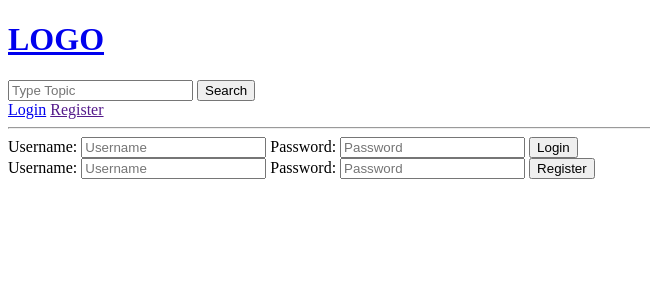
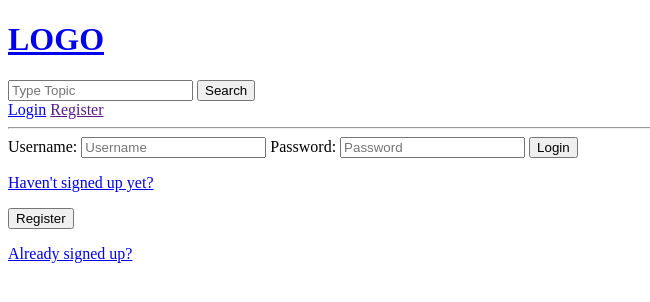
Before and after one commit to AGranjaL/foroGym, a Django app: page /login/ in a window 1280 px wide. Shown: the top 302 px of the page, without its empty margins (0-650 px from the left). Run offline with Django 3.2, Linux system fonts and the light colour scheme.

Commit message:
addded registration need to make that work

```diff
--- a/base/templates/base/login_registration.html
+++ b/base/templates/base/login_registration.html
@@ -1,6 +1,7 @@
 {% extends 'main.html'%}
 
 {% block content %}
+{% if page == 'login'%}
     <div>
         <form method="POST" action = "">
             {% csrf_token %}
@@ -11,16 +12,14 @@
 
             <input type="submit" value="Login"/>
         </form>
+        <p><a href="{% url 'register' %}">Haven't signed up yet?</a></p>
     </div>
     <div>
         <form method="POST" action = "">
             {% csrf_token %}
-            <label>Username:</label>
-            <input type="text" name="username" placeholder="Username"/>
-            <label>Password:</label>
-            <input type="password" name="password" placeholder="Password"/>
-
             <input type="submit" value="Register"/>
         </form>
+        <p><a href="{% url 'login' %}">Already signed up?</a></p>
     </div>
+{% endif %}
 {% endblock %}
--- a/base/urls.py
+++ b/base/urls.py
@@ -10,4 +10,5 @@ urlpatterns = [
     path('deleteRoom/<str:pk>/', views.deleteRoom, name='deleteRoom'),
     path('login/', views.loginPage, name='login'),
     path('logout/', views.logoutUser, name='logout'),
+    path('register/', views.registerUser, name='register'),
 ]
--- a/base/views.py
+++ b/base/views.py
@@ -90,7 +90,7 @@ def loginPage(request):
 
     context = {'page': page}
     return render(request, 'base/login_registration.html', context)
-def register(request):
+def registerUser(request):
     page = 'register'
     context = {'page': page}
     return render(request, 'base/login_registration.html', context)
```
